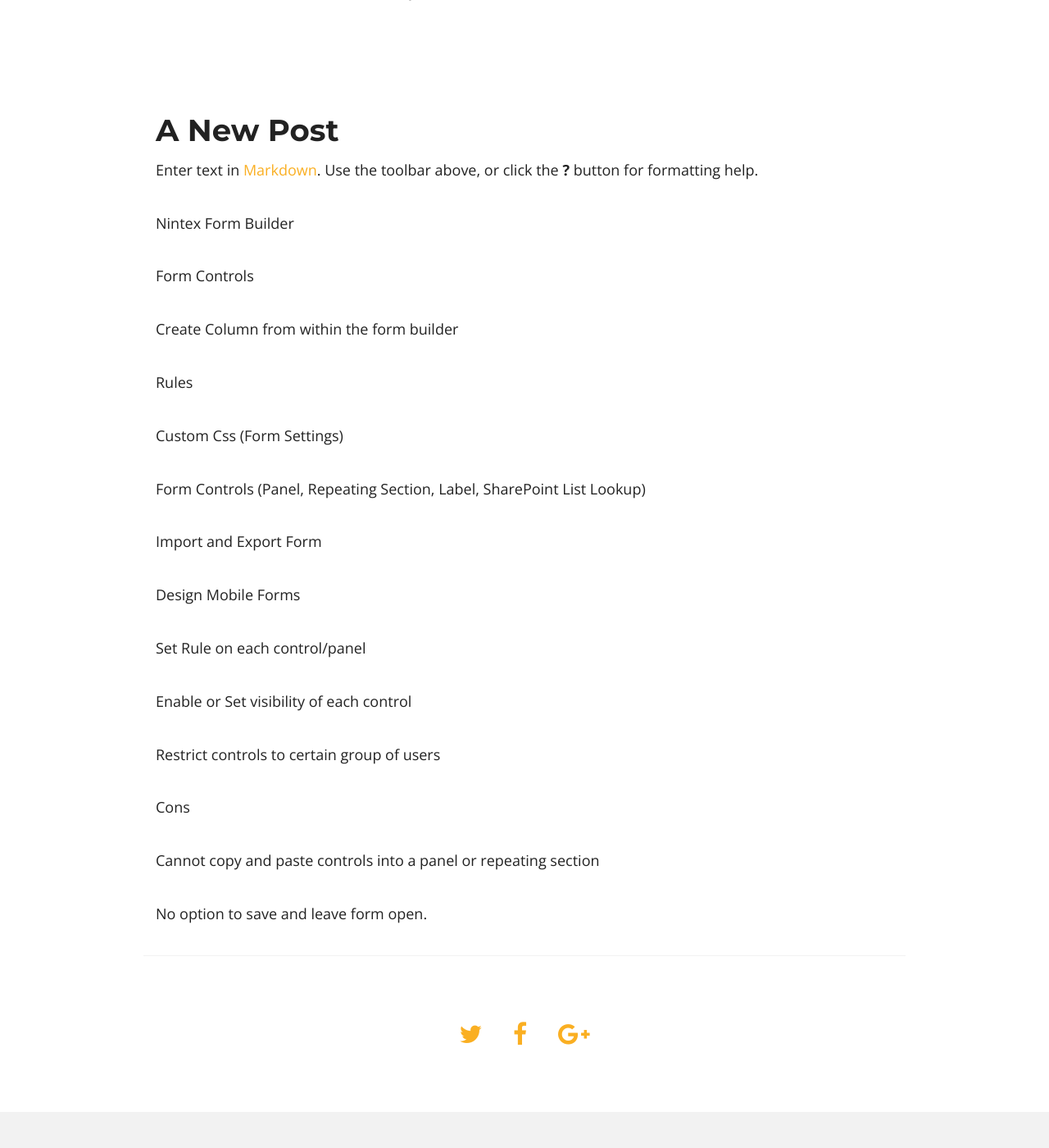
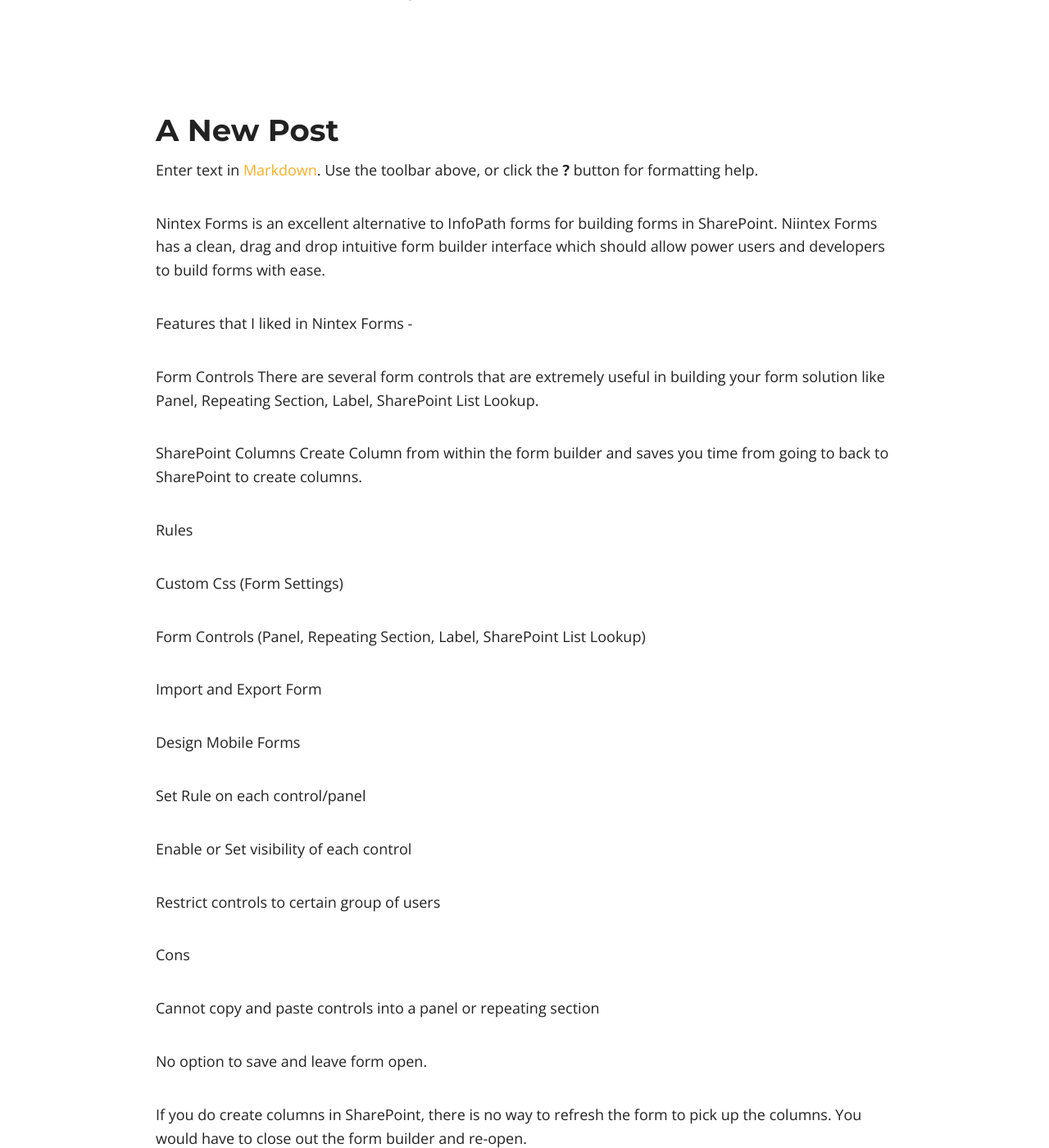
Before and after one commit to ldsouza/ldsouza.github.io, a Jekyll site: the page built from _posts/2016-10-03-nintex-forms-for-office-365-an-overview.md, in a window 1280 px wide and 1400 px high, scrolled down 476 px. Shown: the whole window at 82% size. Built offline with Jekyll 4.4.1, drawn with Linux system fonts in a browser that asks for light colours; nearby versions of some CDN libraries.

Commit message:
Created 2016-10-03-nintex-forms-for-office-365-an-overview.md

```diff
--- a/_posts/2016-10-03-nintex-forms-for-office-365-an-overview.md
+++ b/_posts/2016-10-03-nintex-forms-for-office-365-an-overview.md
@@ -10,11 +10,15 @@
 
 Enter text in [Markdown](http://daringfireball.net/projects/markdown/). Use the toolbar above, or click the **?** button for formatting help.
 
-Nintex Form Builder
+Nintex Forms is an excellent alternative to InfoPath forms for building forms in SharePoint. Niintex Forms has a clean, drag and drop intuitive form builder interface which should allow power users and developers to build forms with ease.
+
+Features that I liked in Nintex Forms -
 
 Form Controls
+There are several form controls that are extremely useful in building your form solution like Panel, Repeating Section, Label, SharePoint List Lookup.
 
-Create Column from within the form builder
+SharePoint Columns
+Create Column from within the form builder and saves you time from going to back to SharePoint to create columns.
 
 Rules
 
@@ -37,3 +41,5 @@
 Cannot copy and paste controls into a panel or repeating section
 
 No option to save and leave form open.
+
+If you do create columns in SharePoint, there is no way to refresh the form to pick up the columns. You would have to close out the form builder and re-open.
```
